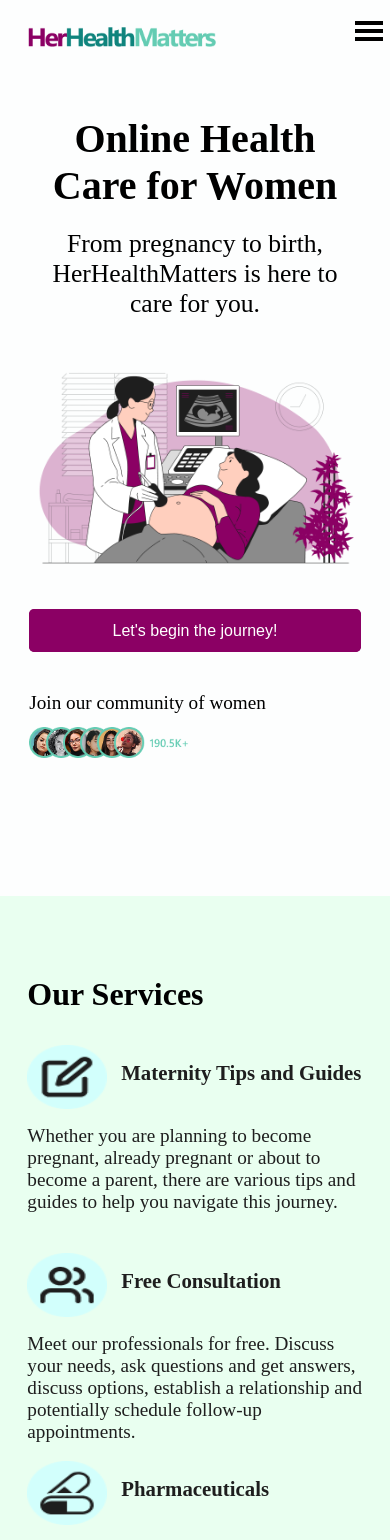
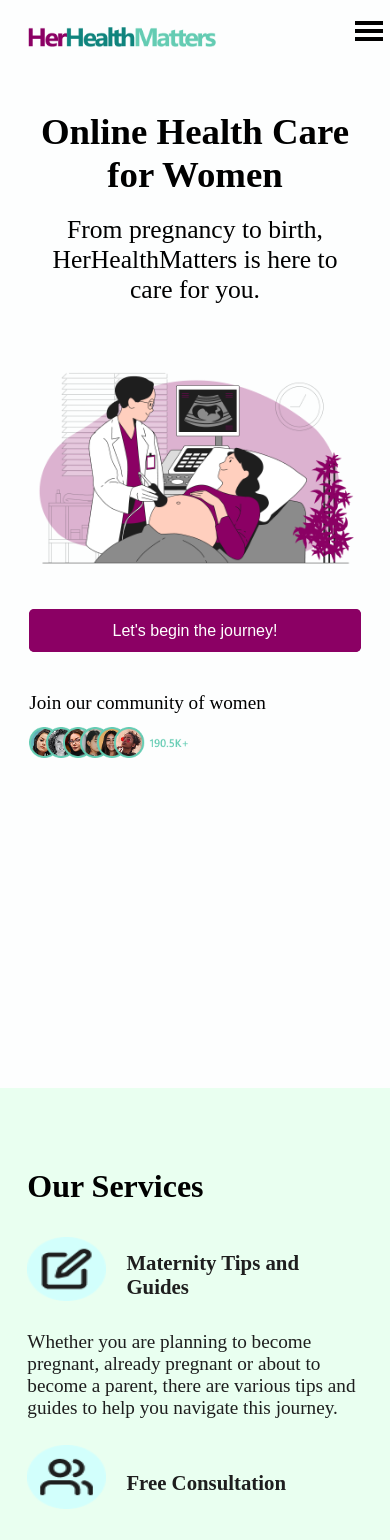
Before and after one commit to DevKay22/HerHealthMatters, a React (Vite) app: page / in a window 390 px wide. Shown: the top 1540 px of the page. Built offline with nearby package versions, Linux system fonts and the light colour scheme.

Commit message:
mobile responsive

```diff
--- a/src/Styles/About.css
+++ b/src/Styles/About.css
@@ -54,7 +54,7 @@
     .abt{
         display: flex;
         flex-direction: column;
-        height: 58em;
+        height: 61em;
         width: 100%;
         /* border: 1px solid green; */
         /* padding-right: 0; */
@@ -65,6 +65,7 @@
         height: 25em;
         width: 90%;
         margin-top: 1em;
+        margin-bottom: 5em;
         /* margin-bottom: 1em; */
     }
 
@@ -84,3 +85,11 @@
         margin-top: 0;
     }
 }
+
+@media screen and (max-width: 450px) {
+    .diagram{
+        margin-bottom: 1em;
+    }
+
+
+}
--- a/src/Styles/Hero.css
+++ b/src/Styles/Hero.css
@@ -140,3 +140,14 @@
     }
 
 }
+
+
+@media screen and (max-width: 450px){
+    .cont>h1{
+        font-size: 2.3em;
+        font-weight: 900;
+        margin-bottom: 0.5em;
+        /* color: red; */
+        /* margin-top: 1em; */
+    }
+}
--- a/src/Styles/Services.css
+++ b/src/Styles/Services.css
@@ -140,3 +140,26 @@
 
     }
 }
+
+@media screen and (max-width: 450px) {
+    .svcContent>div>p{
+        /* border: 1px solid red; */
+        font-size: 1.2em;
+        margin-top: 2em;
+        /* margin-bottom: 1em; */
+
+
+    }
+
+    .svcContent>div>.svcMobile>h3{
+        margin-top: 1em;
+        margin-left: 1em;
+
+    }
+
+    .services{
+        margin-top: 12em;
+    }
+
+
+}
```
